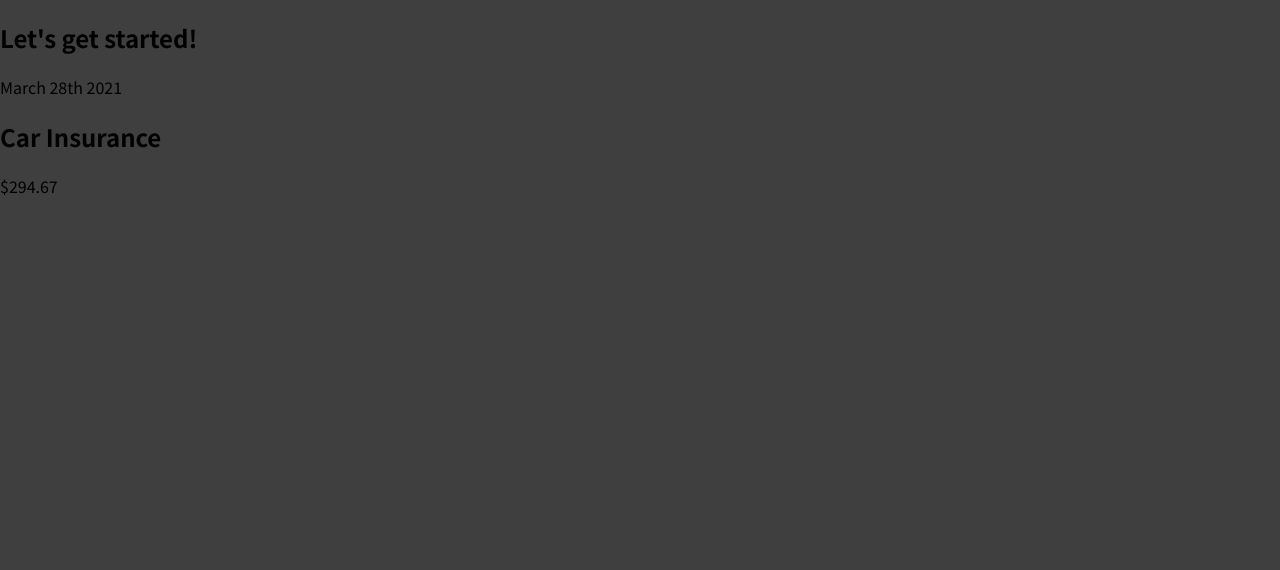
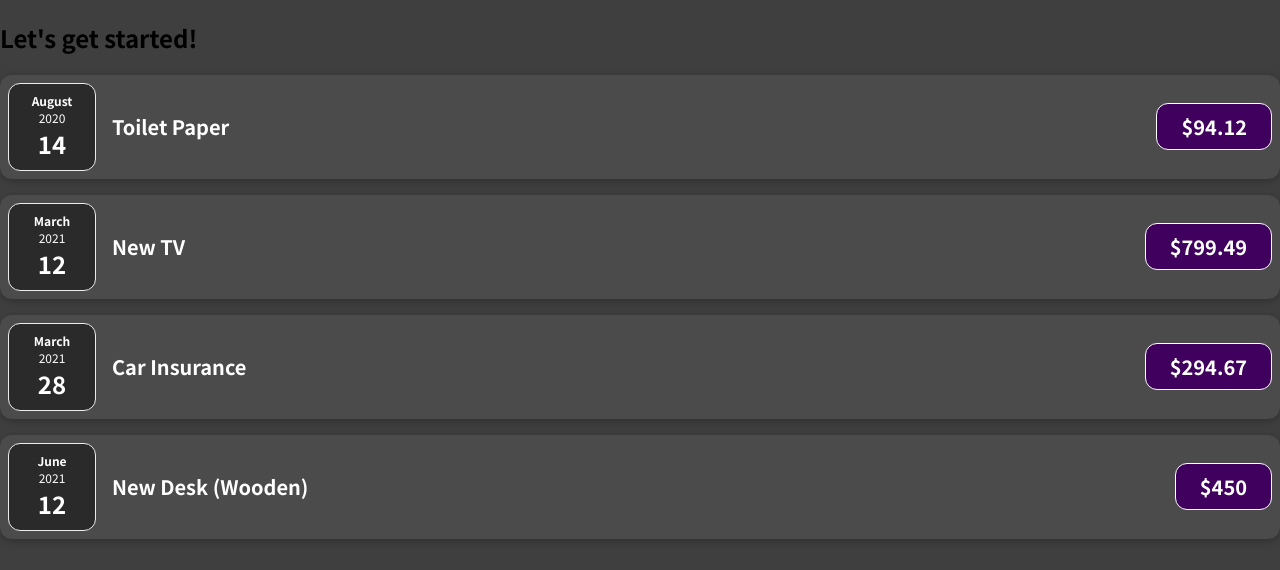
Before and after one commit to L1ndseyHerman/Udemy-Expense-Tracker-App, a JavaScript app: page / in a window 1280 px wide. Shown: the top 570 px of the page. Built offline with nearby package versions, Linux system fonts and the light colour scheme.

Commit message:
My code up to video 38. Has ExpenseItem and ExpenseDate components + CSS.

```diff
--- a/src/App.js
+++ b/src/App.js
@@ -1,10 +1,55 @@
 import ExpenseItem from "./components/ExpenseItem";
 
 function App() {
+
+  const expenses = [
+    {
+      id: 'e1',
+      title: 'Toilet Paper',
+      amount: 94.12,
+      date: new Date(2020, 7, 14),
+    },
+    { id: 'e2',
+      title: 'New TV',
+      amount: 799.49,
+      date: new Date(2021, 2, 12) },
+    {
+      id: 'e3',
+      title: 'Car Insurance',
+      amount: 294.67,
+      date: new Date(2021, 2, 28),
+    },
+    {
+      id: 'e4',
+      title: 'New Desk (Wooden)',
+      amount: 450,
+      date: new Date(2021, 5, 12),
+    },
+  ];
+
   return (
     <div>
       <h2>Let's get started!</h2>
-      <ExpenseItem></ExpenseItem>
+      <ExpenseItem
+        title={expenses[0].title}
+        amount={expenses[0].amount}
+        date={expenses[0].date}
+      />
+      <ExpenseItem
+        title={expenses[1].title}
+        amount={expenses[1].amount}
+        date={expenses[1].date}
+      />
+      <ExpenseItem
+        title={expenses[2].title}
+        amount={expenses[2].amount}
+        date={expenses[2].date}
+      />
+      <ExpenseItem
+        title={expenses[3].title}
+        amount={expenses[3].amount}
+        date={expenses[3].date}
+      />
     </div>
   );
 }
--- /dev/null
+++ b/src/components/ExpenseDate.css
@@ -0,0 +1,26 @@
+.expense-date {
+  display: flex;
+  flex-direction: column;
+  width: 5.5rem;
+  height: 5.5rem;
+  border: 1px solid #ececec;
+  background-color: #2a2a2a;
+  color: white;
+  border-radius: 12px;
+  align-items: center;
+  justify-content: center;
+}
+
+.expense-date__month {
+  font-size: 0.75rem;
+  font-weight: bold;
+}
+
+.expense-date__year {
+  font-size: 0.75rem;
+}
+
+.expense-date__day {
+  font-size: 1.5rem;
+  font-weight: bold;
+}
--- /dev/null
+++ b/src/components/ExpenseDate.js
@@ -0,0 +1,18 @@
+import './ExpenseDate.css';
+
+function ExpenseDate(props) {
+
+    const month = props.date.toLocaleString('en-US', {month: 'long'});
+    const day = props.date.toLocaleString('en-US', {day: '2-digit'});
+    const year = props.date.getFullYear();
+
+    return (
+        <div className="expense-date">
+            <div className="expense-date__month">{month}</div>
+            <div className="expense-date__year">{year}</div>
+            <div className="expense-date__day">{day}</div>
+        </div>
+    );
+}
+
+export default ExpenseDate;
--- /dev/null
+++ b/src/components/ExpenseItem.css
@@ -0,0 +1,56 @@
+.expense-item {
+  display: flex;
+  justify-content: space-between;
+  align-items: center;
+  box-shadow: 0 2px 8px rgba(0, 0, 0, 0.25);
+  padding: 0.5rem;
+  margin: 1rem 0;
+  border-radius: 12px;
+  background-color: #4b4b4b;
+}
+
+.expense-item__description {
+  display: flex;
+  flex-direction: column;
+  gap: 1rem;
+  align-items: flex-end;
+  flex-flow: column-reverse;
+  justify-content: flex-start;
+  flex: 1;
+}
+
+.expense-item h2 {
+  color: #3a3a3a;
+  font-size: 1rem;
+  flex: 1;
+  margin: 0 1rem;
+  color: white;
+}
+
+.expense-item__price {
+  font-size: 1rem;
+  font-weight: bold;
+  color: white;
+  background-color: #40005d;
+  border: 1px solid white;
+  padding: 0.5rem;
+  border-radius: 12px;
+}
+
+@media (min-width: 580px) {
+  .expense-item__description {
+    flex-direction: row;
+    align-items: center;
+    justify-content: flex-start;
+    flex: 1;
+  }
+
+  .expense-item__description h2 {
+    font-size: 1.25rem;
+  }
+
+  .expense-item__price {
+    font-size: 1.25rem;
+    padding: 0.5rem 1.5rem;
+  }
+}
--- a/src/components/ExpenseItem.js
+++ b/src/components/ExpenseItem.js
@@ -1,10 +1,13 @@
-function ExpenseItem() {
+import ExpenseDate from './ExpenseDate';
+import './ExpenseItem.css';
+
+function ExpenseItem(props) {
     return (
-    <div>
-        <div>March 28th 2021</div>
-        <div>
-            <h2>Car Insurance</h2>
-            <div>$294.67</div>
+    <div className="expense-item">
+        <ExpenseDate date={props.date} />
+        <div className="expense-item__description">
+            <h2>{props.title}</h2>
+            <div className="expense-item__price">${props.amount}</div>
         </div>
     </div>
     );
```
Also changed, not shown: 1 other file (tests, documents, lock files or other folders).
